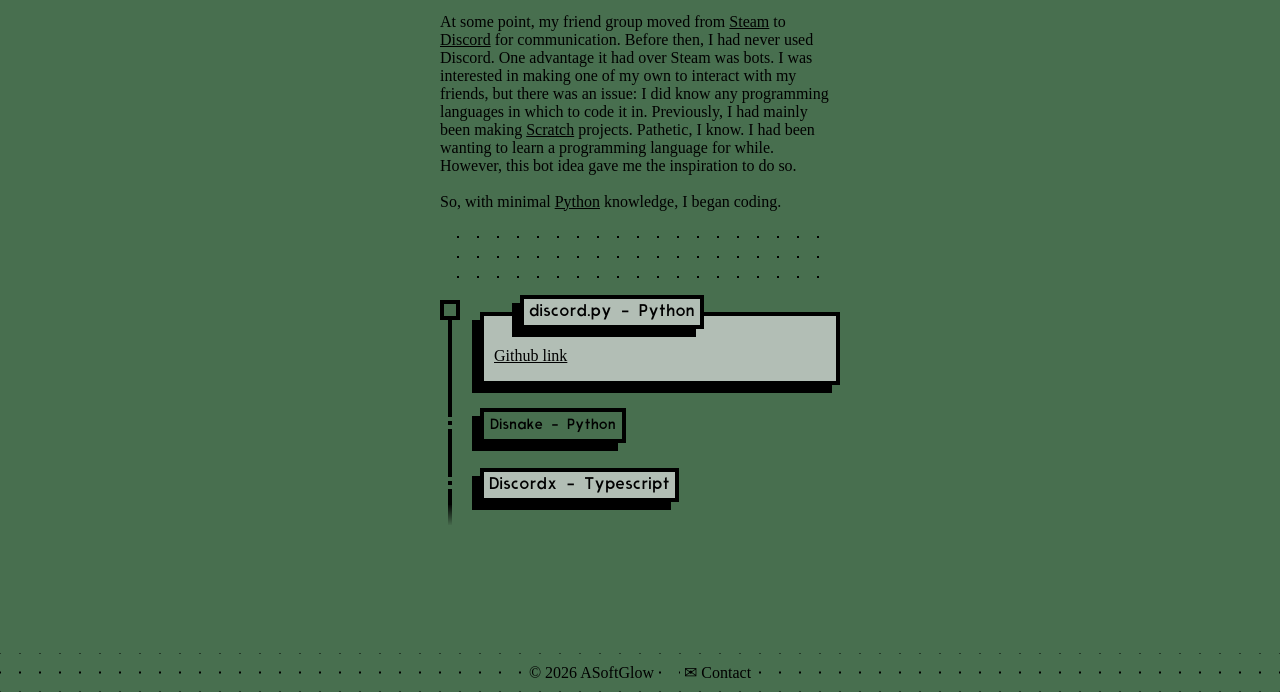
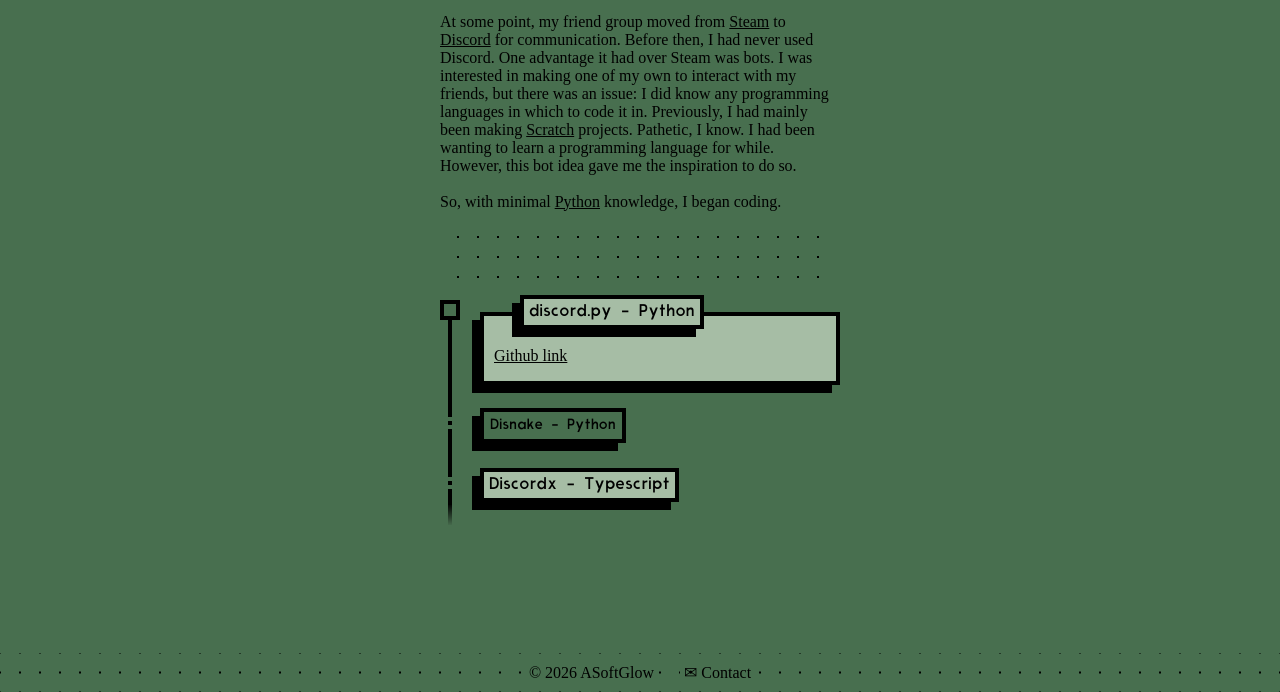
Before and after one commit to ASoftGlow/asoftglow.dev, an Eleventy site: page menyow.html in a window 1280 px wide. Shown: the part 108-800 px from the top of the page. Built offline with nearby package versions, Linux system fonts and the dark colour scheme; Eleventy itself is replaced by a stand-in of ours; files that its build step writes are made by us from their sources.

Commit message:
Tweaked colors

```diff
--- a/passthrough/css/styles.css
+++ b/passthrough/css/styles.css
@@ -3,7 +3,7 @@
 
     --color-text: black;
     --color-bg: white;
-    --color-accent: #93bd9a;
+    --color-accent: #83ae8a;
     --font: 'Franklin Gothic Medium', 'Arial Narrow', Arial, sans-serif;
     --font-title: "Moderne Sans", Verdana, Tahoma, sans-serif;
 }
@@ -11,7 +11,7 @@
 @media not print and (prefers-color-scheme: dark) {
     :root {
         --color-accent: #486f4f;
-        --color-bg: #b2beb5;
+        --color-bg: #a6bda5;
     }
 }
 
```
